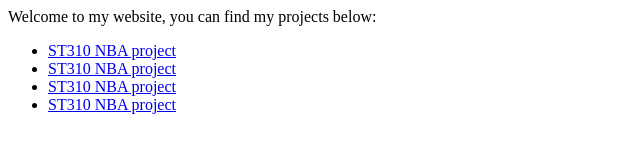
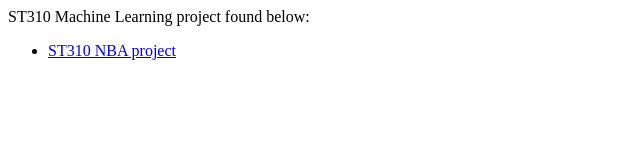
Before and after one commit to achanbour/achanbour.github.io, a plain HTML site: page index.html in a window 1280 px wide. Shown: the whole page, without its empty margins (0-640 px from the left). Drawn offline with Linux system fonts and the light colour scheme.

Commit message:
fixed introductory page

```diff
--- a/index.html
+++ b/index.html
@@ -7,11 +7,8 @@
     <title>achanbour's personal website</title>
 </head>
 <body>
-    Welcome to my website, you can find my projects below:
+    ST310 Machine Learning project found below:
     <ul>
-        <li><a href="nba-project/index.html">ST310 NBA project</a></li>
-        <li><a href="nba-project/index.html">ST310 NBA project</a></li>
-        <li><a href="nba-project/index.html">ST310 NBA project</a></li>
         <li><a href="nba-project/index.html">ST310 NBA project</a></li>
     </ul>
 </body>
```
